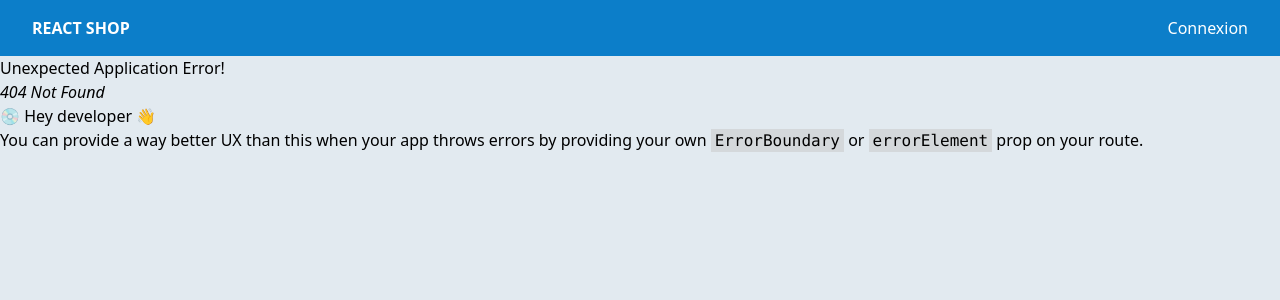
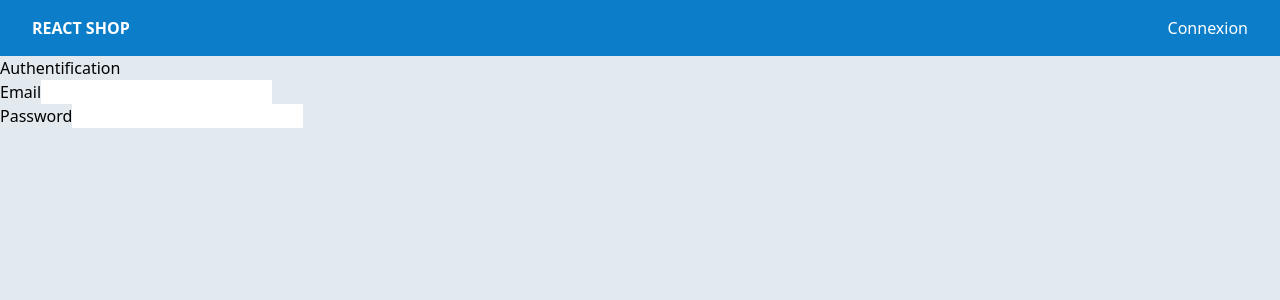
Before and after one commit to Eddwiin/react-shop, a React (Create React App) app: page /auth/sign-in in a window 1280 px wide. Before the commit this address had no page. Shown: the top 300 px of the page. Built offline with nearby package versions, Linux system fonts and the light colour scheme.

Commit message:
add auth components

```diff
--- a/src/configs/languages/fr.json
+++ b/src/configs/languages/fr.json
@@ -2,5 +2,10 @@
     "AppName": "React Shop",
     "Menu": {
         "Login": "Connexion"
-    }
+    },
+    "FirstName": "First name",
+    "lastName": "Last name",
+    "Email": "Email",
+    "Password": "Password",
+    "ConfirmPassword": "Confirm password"
 }
--- /dev/null
+++ b/src/configs/routes/path.tsx
@@ -0,0 +1,8 @@
+export enum Paths {
+    DEFAULT = '/',
+    AUTH = "auth",
+    SIGNIN = "sign-in",
+    SIGNUP = "sign-up",
+    FORGOTPASSWORD = "forgot-password",
+    RESETPASSWORD = "reset-password"
+}
--- a/src/pages/authentification/authentification.tsx
+++ b/src/pages/authentification/authentification.tsx
@@ -1,9 +1,10 @@
-import authStyles from './authentification.module.scss';
+import { Outlet } from "react-router-dom";
 
 export default function Authentification() {
     return (
-        <div className={authStyles.container}>
+        <div>
             Authentification
+            <Outlet />
         </div>
     )
 }
--- /dev/null
+++ b/src/pages/authentification/forgotPassword/forgotPassword.tsx
@@ -0,0 +1,7 @@
+export default function ForgotPassword() {
+    return (
+        <div>
+            forgot password
+        </div>
+    )
+}
--- /dev/null
+++ b/src/pages/authentification/resetPassword/resetPassword.tsx
@@ -0,0 +1,7 @@
+export default function ResetPassword() {
+    return (
+        <div>
+            Reset password
+        </div>
+    )
+}
--- /dev/null
+++ b/src/pages/authentification/signIn/signIn.tsx
@@ -0,0 +1,20 @@
+export default function SignIn() {
+
+    function handleSubmit() {
+
+    }
+
+    return (
+        <form onSubmit={handleSubmit}>
+            <div className="group">
+                <label>Email</label>
+                <input type="email" />
+            </div>
+
+            <div>
+                <label>Password</label>
+                <input type="password" />
+            </div>
+        </form>
+    )
+}
--- /dev/null
+++ b/src/pages/authentification/signUp/signUp.tsx
@@ -0,0 +1,38 @@
+import { useTranslation } from "react-i18next"
+
+export default function SignUp() {
+    const { t } = useTranslation();
+
+    function handleSubmit() {
+
+    }
+
+    return (
+        <form onSubmit={handleSubmit}>
+            <div>
+                <label htmlFor="firstName">{t('FirstName')}</label>
+                <input id="firstName" type="text" />
+            </div>
+
+            <div>
+                <label htmlFor="lastName">{t('LastName')}</label>
+                <input id="lastName" type="text" />
+            </div>
+
+            <div>
+                <label htmlFor="email">{t('Email')}</label>
+                <input id="email" type="email" />
+            </div>
+
+            <div>
+                <label htmlFor="password">{t('Password')}</label>
+                <input id="password" type="password" />
+            </div>
+
+            <div>
+                <label htmlFor="confirmPassword">{t('ConfirmPassword')}</label>
+                <input id="confirmPassword" type="password" />
+            </div>
+        </form>
+    )
+}
```
Also changed, not shown: src/configs/router.tsx (+25 -2 lines).
